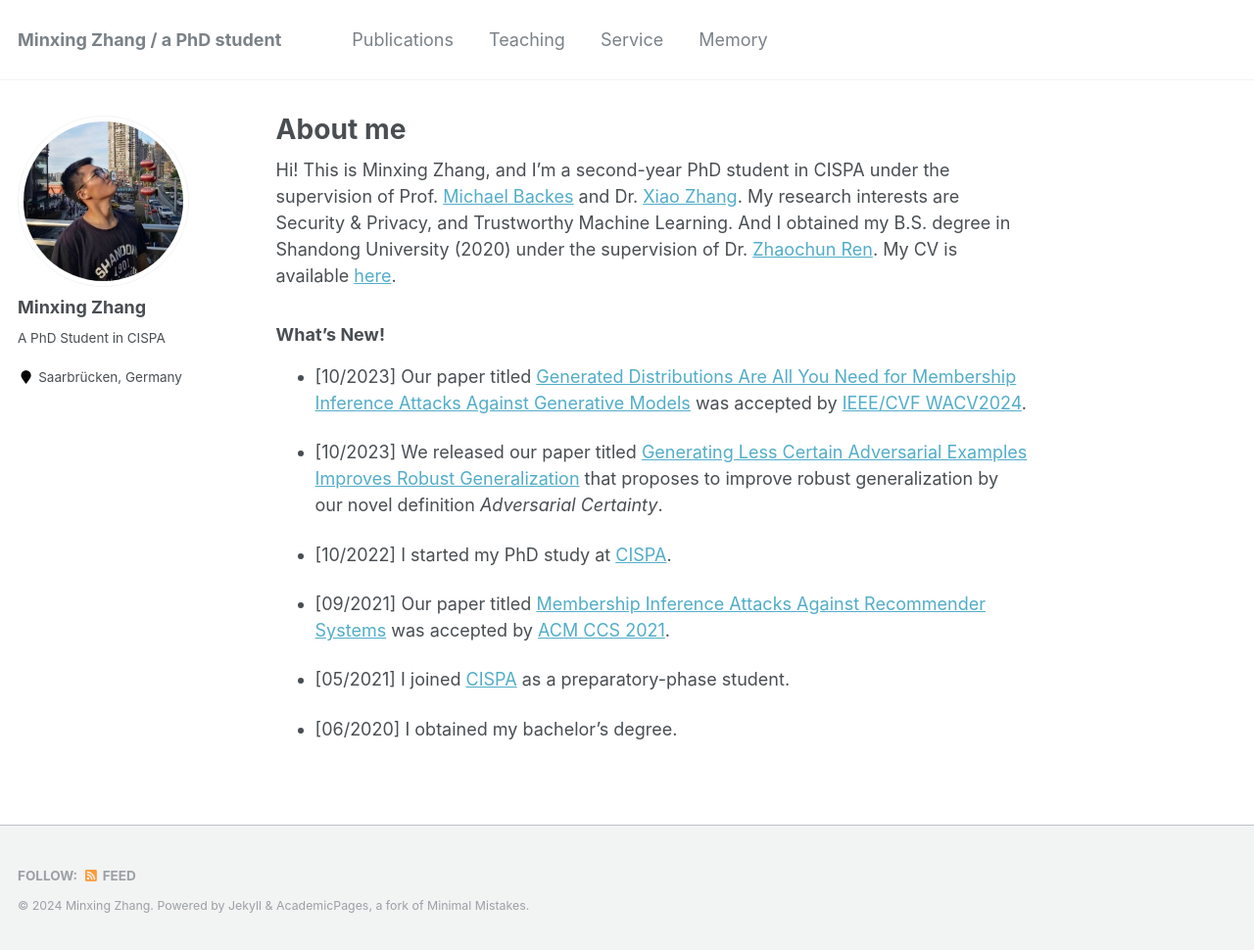
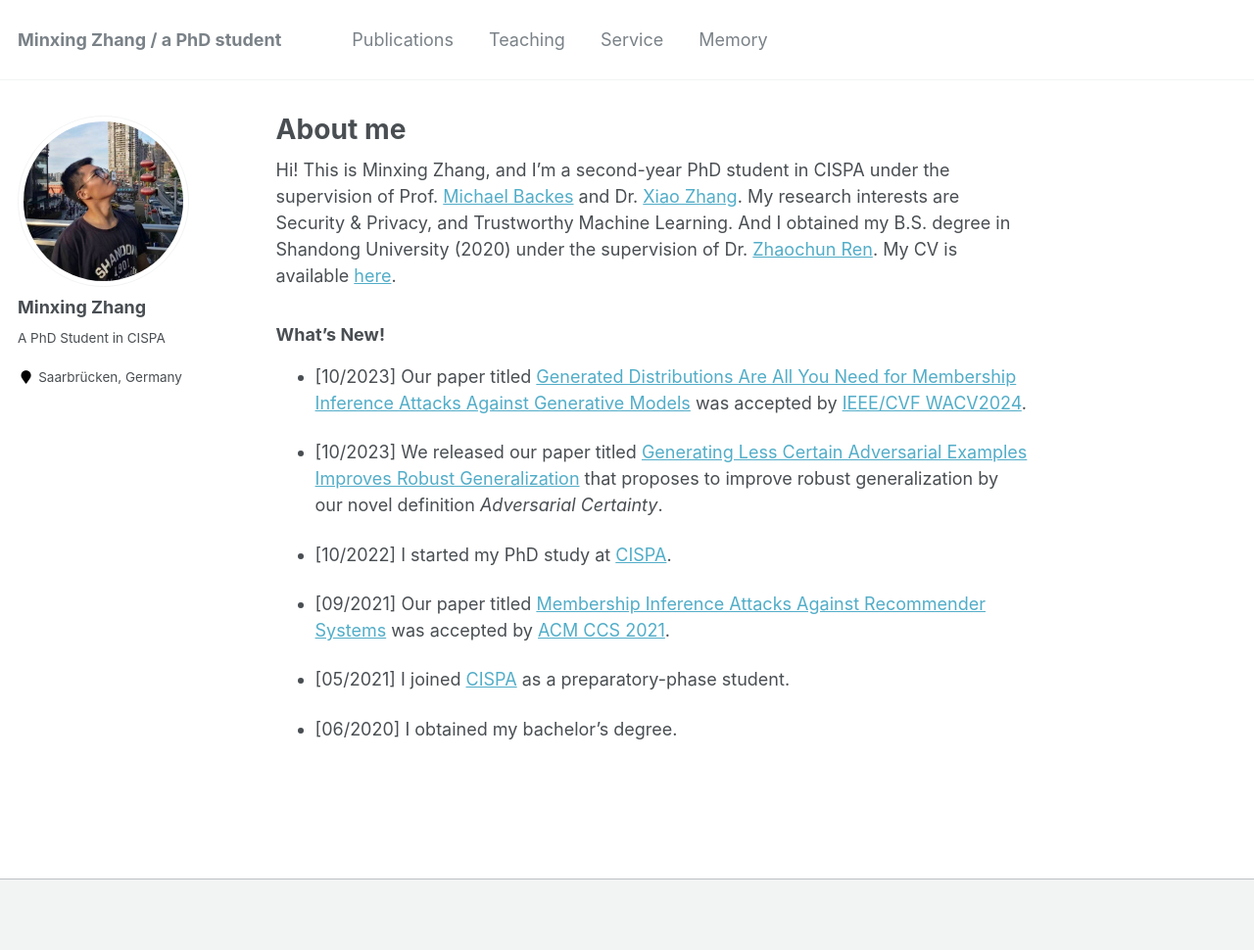
Before and after one commit to WJEN-orz/WJEN-orz.github.io, a Jekyll site: the page built from _pages/about.md, in a window 1280 px wide and 970 px high. Shown: the whole window at 98% size. Built offline with Jekyll 4.4.1, drawn with Linux system fonts in a browser that asks for light colours.

Commit message:
Update footer.html

```diff
--- a/_includes/footer.html
+++ b/_includes/footer.html
@@ -1,6 +1,6 @@
 {% include base_path %}
 
-<div class="page__footer-follow">
+<!-- <div class="page__footer-follow">
   <ul class="social-icons">
     {% if site.data.ui-text[site.locale].follow_label %}
       <li><strong>{{ site.data.ui-text[site.locale].follow_label }}</strong></li>
@@ -21,4 +21,4 @@
   </ul>
 </div>
 
-<div class="page__footer-copyright">&copy; {{ site.time | date: '%Y' }} {{ site.name | default: site.title }}. {{ site.data.ui-text[site.locale].powered_by | default: "Powered by" }} <a href="http://jekyllrb.com" rel="nofollow">Jekyll</a> &amp; <a href="https://github.com/academicpages/academicpages.github.io">AcademicPages</a>, a fork of <a href="https://mademistakes.com/work/minimal-mistakes-jekyll-theme/" rel="nofollow">Minimal Mistakes</a>.</div>
+<div class="page__footer-copyright">&copy; {{ site.time | date: '%Y' }} {{ site.name | default: site.title }}. {{ site.data.ui-text[site.locale].powered_by | default: "Powered by" }} <a href="http://jekyllrb.com" rel="nofollow">Jekyll</a> &amp; <a href="https://github.com/academicpages/academicpages.github.io">AcademicPages</a>, a fork of <a href="https://mademistakes.com/work/minimal-mistakes-jekyll-theme/" rel="nofollow">Minimal Mistakes</a>.</div> -->
```
